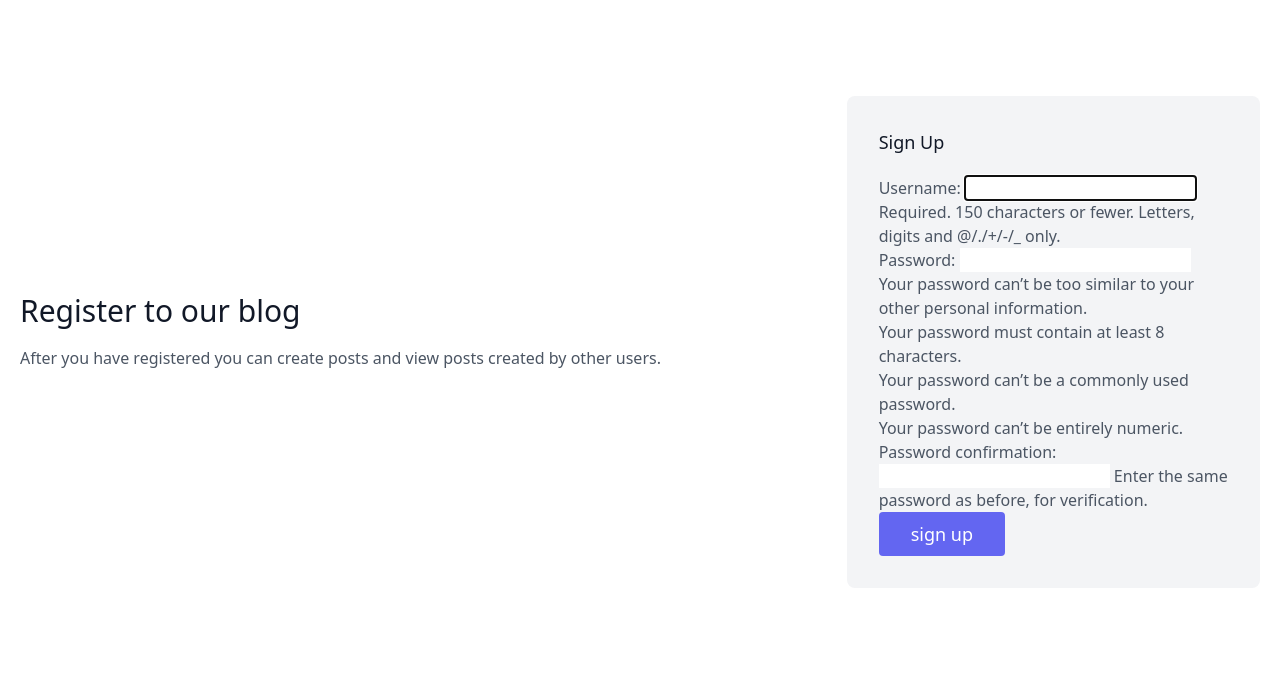
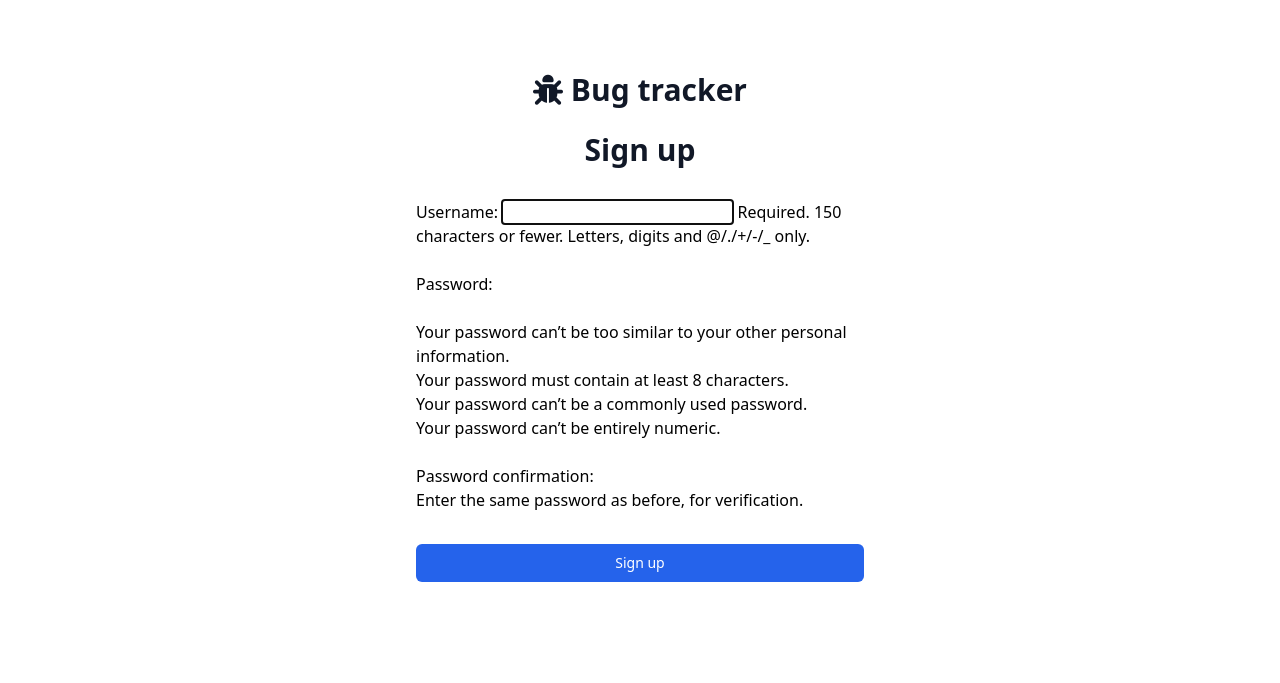
Before and after one commit to andols-dev/bugtracker, a Django app: page /accounts/signup/ in a window 1280 px wide. Shown: the top 683 px of the page. Run offline with Django 3.2, Linux system fonts and the light colour scheme; some libraries are stand-ins or nearby versions.

Commit message:
style sign up page

```diff
--- a/accounts/templates/accounts/sign_up.html
+++ b/accounts/templates/accounts/sign_up.html
@@ -8,27 +8,48 @@
 
 
 
-    <section class="text-gray-600 body-font">
-        <div class="container px-5 py-24 mx-auto flex flex-wrap items-center">
-          <div class="lg:w-3/5 md:w-1/2 md:pr-16 lg:pr-0 pr-0">
-            <h1 class="title-font font-medium text-3xl text-gray-900">Register to our blog</h1>
-            <p class="mb-5 leading-relaxed mt-4">After you have registered you can create posts and view posts created by other users.</p>
-            <!-- <a href="{% url 'login'%}" class="text-white bg-green-500 border-0 py-2 px-8 focus:outline-none hover:bg-green-600 rounded text-lg">Log in</a> -->
 
 
+<div class="min-h-full flex items-center justify-center py-12 px-4 sm:px-6 lg:px-8">
+
+    <div class="max-w-md w-full space-y-8">
+      {% if messages %}
+      <div class="messages">
+          {% for message in messages %}
+          <div class="bg-teal-100 border-t-4 border-teal-500 rounded-b text-teal-900 px-4 py-3 shadow-md" role="alert">
+            <div class="flex">
+              <div class="py-1"><svg class="fill-current h-6 w-6 text-teal-500 mr-4" xmlns="http://www.w3.org/2000/svg" viewBox="0 0 20 20"><path d="M2.93 17.07A10 10 0 1 1 17.07 2.93 10 10 0 0 1 2.93 17.07zm12.73-1.41A8 8 0 1 0 4.34 4.34a8 8 0 0 0 11.32 11.32zM9 11V9h2v6H9v-4zm0-6h2v2H9V5z"/></svg></div>
+              <div>
+                <div {% if message.tags %} class="{{ message.tags }}"{% endif %}>{{ message }}</div>
+
+              </div>
+            </div>
           </div>
-          <div class="lg:w-2/6 md:w-1/2 bg-gray-100 rounded-lg p-8 flex flex-col md:ml-auto w-full mt-10 md:mt-0">
-            <h2 class="text-gray-900 text-lg font-medium title-font mb-5">Sign Up</h2>
-            {% load tailwind_filters %}
-            <form method="post">
-                {% csrf_token %}
-                {{form | crispy}}
-                <button class="text-white bg-indigo-500 border-0 py-2 px-8 focus:outline-none hover:bg-indigo-600 rounded text-lg" type="submit">sign up</button>
+          {% endfor %}
+      </div>
+      {% endif %}
+      <div>
+               <h2 class="mt-6 text-center text-3xl font-extrabold text-gray-900">
+                <i class="fas fa-bug"></i>  Bug tracker
+          </h2>
+        <h2 class="mt-6 text-center text-3xl font-extrabold text-gray-900">
+          Sign up
+        </h2>
 
-            </form>
+      </div>
 
-          </div>
-        </div>
-      </section>
+      {% load tailwind_filters %}
+      <form class="mt-8 space-y-6" method="post">
+        {% csrf_token %}
+        {{form | crispy}}
 
-      {% endblock content %}
+
+    </form>
+    <a href="{% url 'sign_up' %}" class="group relative w-full flex justify-center py-2 px-4 border border-transparent text-sm font-medium rounded-md text-white bg-blue-600 hover:bg-blue-700 focus:outline-none focus:ring-2 focus:ring-offset-2 focus:ring-blue-500" type="submit"><span class="absolute left-0 inset-y-0 flex items-center pl-3">
+
+    </span>Sign up</a>
+
+    </div>
+</div>
+
+  {% endblock content %}
--- a/templates/partials/base.html
+++ b/templates/partials/base.html
@@ -4,6 +4,7 @@
     <meta charset="UTF-8">
     <meta http-equiv="X-UA-Compatible" content="IE=edge">
     <meta name="viewport" content="width=device-width, initial-scale=1.0">
+    <link rel="stylesheet" href="https://cdnjs.cloudflare.com/ajax/libs/font-awesome/6.0.0-beta3/css/all.min.css" integrity="sha512-Fo3rlrZj/k7ujTnHg4CGR2D7kSs0v4LLanw2qksYuRlEzO+tcaEPQogQ0KaoGN26/zrn20ImR1DfuLWnOo7aBA==" crossorigin="anonymous" referrerpolicy="no-referrer" />
 
     <script src="https://cdn.tailwindcss.com"></script>
 
--- a/templates/partials/nav.html
+++ b/templates/partials/nav.html
@@ -7,9 +7,8 @@
       <a class="hover:text-gray-900">Fourth Link</a>
     </nav>
     <a class="flex order-first lg:order-none lg:w-1/5 title-font font-medium items-center text-gray-900 lg:items-center lg:justify-center mb-4 md:mb-0">
-      <svg xmlns="http://www.w3.org/2000/svg" fill="none" stroke="currentColor" stroke-linecap="round" stroke-linejoin="round" stroke-width="2" class="w-10 h-10 text-white p-2 bg-blue-500 rounded-full" viewBox="0 0 24 24">
-        <path d="M12 2L2 7l10 5 10-5-10-5zM2 17l10 5 10-5M2 12l10 5 10-5"></path>
-      </svg>
+      <i class="fas fa-bug"></i>
+
       <span class="ml-3 text-xl">Bugtracker</span>
     </a>
     <div class="lg:w-2/5 inline-flex lg:justify-end ml-5 lg:ml-0">
```
